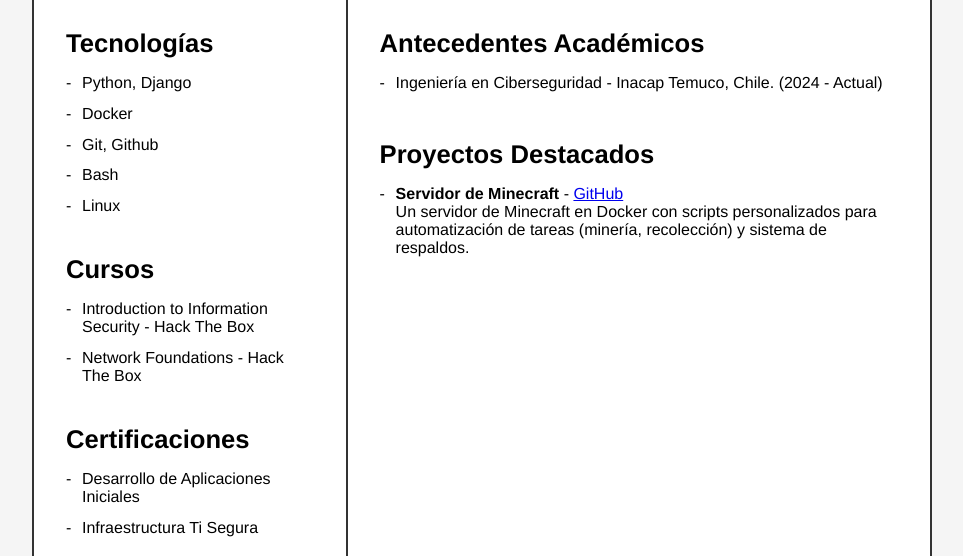
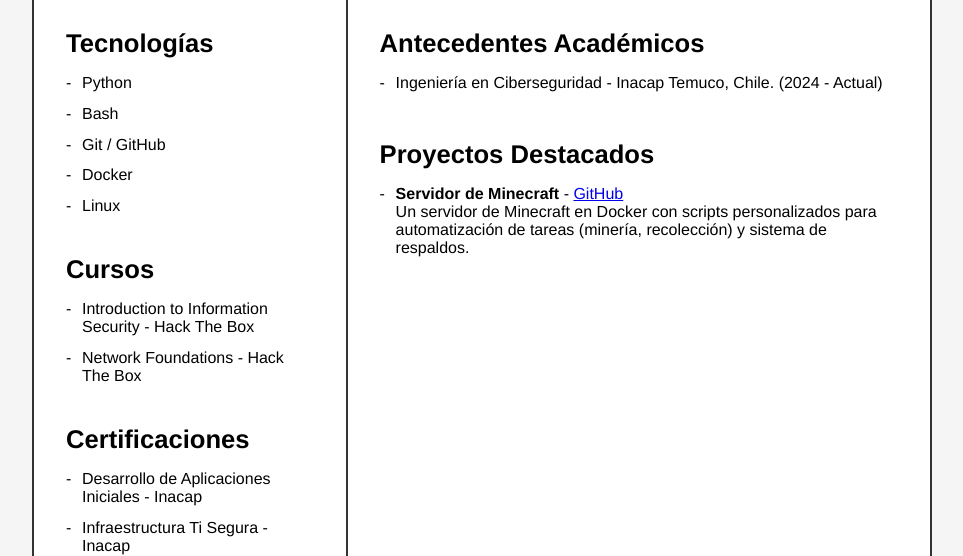
Before and after one commit to CarlosM01/CV, a plain HTML site: page index.html in a window 1280 px wide. Shown: the part 253-809 px from the top of the page, without its empty margins (158-1121 px from the left). Drawn offline with Linux system fonts and the light colour scheme.

Commit message:
Update personal info

```diff
--- a/index.html
+++ b/index.html
@@ -26,10 +26,10 @@
                 <section>
                     <h3>Tecnologías</h3>
                     <ul>
-                        <li>Python, Django</li>
+                        <li>Python</li>
+                        <li>Bash</li>
+                        <li>Git / GitHub</li>
                         <li>Docker</li>
-                        <li>Git, Github</li>
-                        <li>Bash</li>
                         <li>Linux</li>
                     </ul>
                 </section>
@@ -43,8 +43,8 @@
                 <section>
                     <h3>Certificaciones</h3>
                     <ul>
-                        <li>Desarrollo de Aplicaciones Iniciales</li>
-                        <li>Infraestructura Ti Segura</li>
+                        <li>Desarrollo de Aplicaciones Iniciales - Inacap</li>
+                        <li>Infraestructura Ti Segura - Inacap</li>
                     </ul>
                 </section>
             </aside>
```
